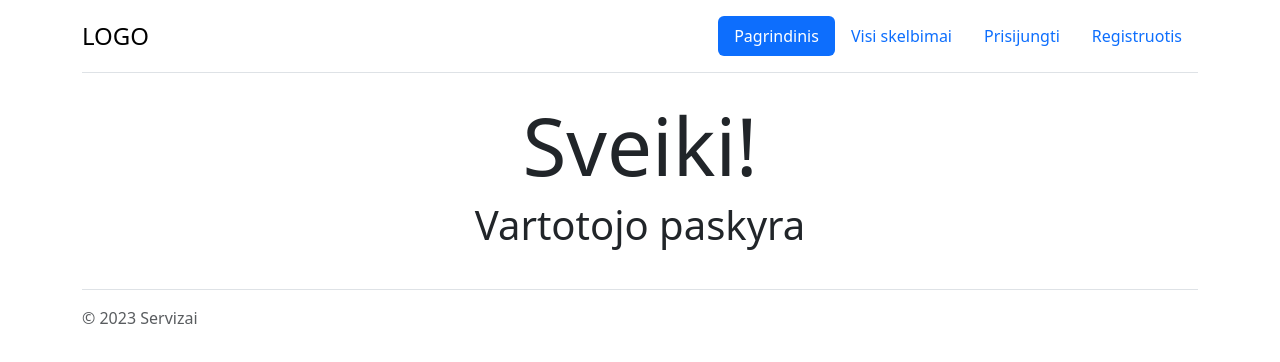
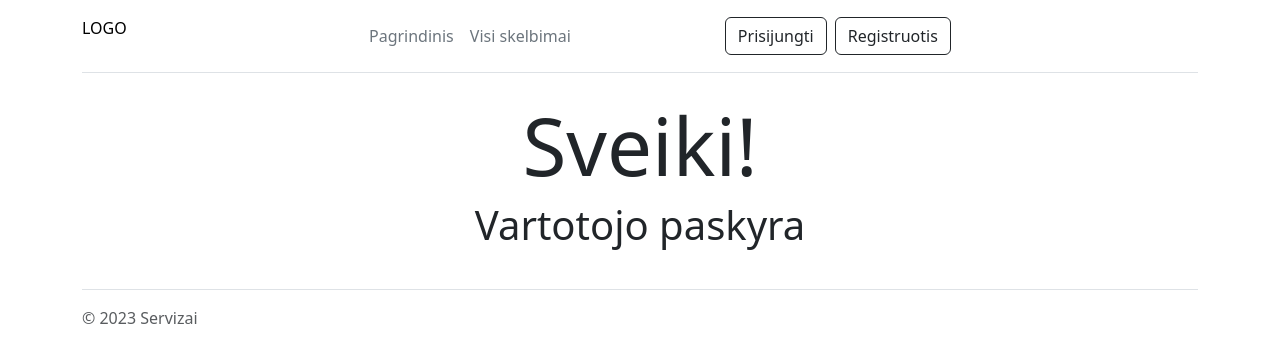
Before and after one commit to GiedreRag/exam-services-fullstack, a React (Create React App) app in the folder client/: page /paskyra in a window 1280 px wide. Shown: the top 362 px of the page. Built offline with nearby package versions, Linux system fonts and the light colour scheme.

Commit message:
Added diff users into header links

```diff
--- a/client/src/components/Header.jsx
+++ b/client/src/components/Header.jsx
@@ -1,19 +1,70 @@
-import { Link } from "react-router-dom";
+import { Link, useNavigate } from "react-router-dom";
+import { useContext } from "react";
+import { GlobalContext } from "../context/GlobalContext";
 
 export function Header() {
+    const { role, updateFullname, updateEmail, updateLoginStatus, updateRole} = useContext(GlobalContext);
+    const navigate = useNavigate();
+
+    function logOut () {
+        fetch('http://localhost:3001/api/logout', {
+            method: 'GET',
+            headers: {
+                'Accept': 'application/json',
+            },
+            credentials: 'include',
+        })
+            .then(() => {
+                updateLoginStatus(false);
+                updateEmail('');
+                updateFullname('');
+                updateRole('public');
+                navigate('/prisijungimas');
+            })
+            .catch(console.error);
+    }
+
+    const publicLinks = <>
+            <Link to="/prisijungimas" className="btn btn-outline-dark me-2">Prisijungti</Link>
+            <Link to="/registracija" className="btn btn-outline-dark ">Registruotis</Link>
+    </>;
+
+    const adminLinks = <>
+            <Link to="/paskyra" className="btn btn-outline-dark me-2">Paskyra</Link>
+            <Link onClick={logOut} className="btn btn-outline-dark">Atsijungti</Link>
+    </>;
+
+    const sellerLinks = <>
+            <Link to="/paskyra" className="btn btn-outline-dark me-2">Paskyra</Link>
+            <Link onClick={logOut} className="btn btn-outline-dark ">Atsijungti</Link>
+    </>;
+
+    let extralinks = <></>;
+    if (role === 'admin') {
+    extralinks = adminLinks;
+    } else if (role === 'seller') {
+    extralinks = sellerLinks;
+    } else {
+    extralinks = publicLinks;
+    }
+
     return (
         <div className="container">
-            <header className="d-flex flex-wrap justify-content-center py-3 mb-4 border-bottom">
-                <Link to="/" className="d-flex align-items-center mb-3 mb-md-0 me-md-auto link-body-emphasis text-decoration-none">
-                    <span className="fs-4">LOGO</span>
-                </Link>
+            <header className="d-flex flex-wrap align-items-center justify-content-center-md-between py-3 mb-4 border-bottom">
+                <div className="col-md-3 mb-2 mb-md-0">
+                    <Link to="/" className="d-inline-flex link-body-emphasis text-decoration-none">
+                        <p>LOGO</p>
+                    </Link>
+                </div>
 
-                <ul className="nav nav-pills">
-                    <li className="nav-item"><Link to="/" className="nav-link active" aria-current="page">Pagrindinis</Link></li>
-                    <li className="nav-item"><Link to="/visi-skelbimai" className="nav-link">Visi skelbimai</Link></li>
-                    <li className="nav-item"><Link to="/prisijungimas" className="nav-link">Prisijungti</Link></li>
-                    <li className="nav-item"><Link to="/registracija" className="nav-link">Registruotis</Link></li>
+                <ul className="nav col-12 col-md-auto mb-2 justify-content-center mb-md-0">
+                    <li><Link to="/" className="nav-link px-2 link-secondary">Pagrindinis</Link></li>
+                    <li><Link to="/visi-skelbimai" className="nav-link px-2 link-secondary">Visi skelbimai</Link></li>
                 </ul>
+
+                <div className="col-md-4 text-end">
+                    {extralinks}
+                </div>
             </header>
         </div>
     );
```
